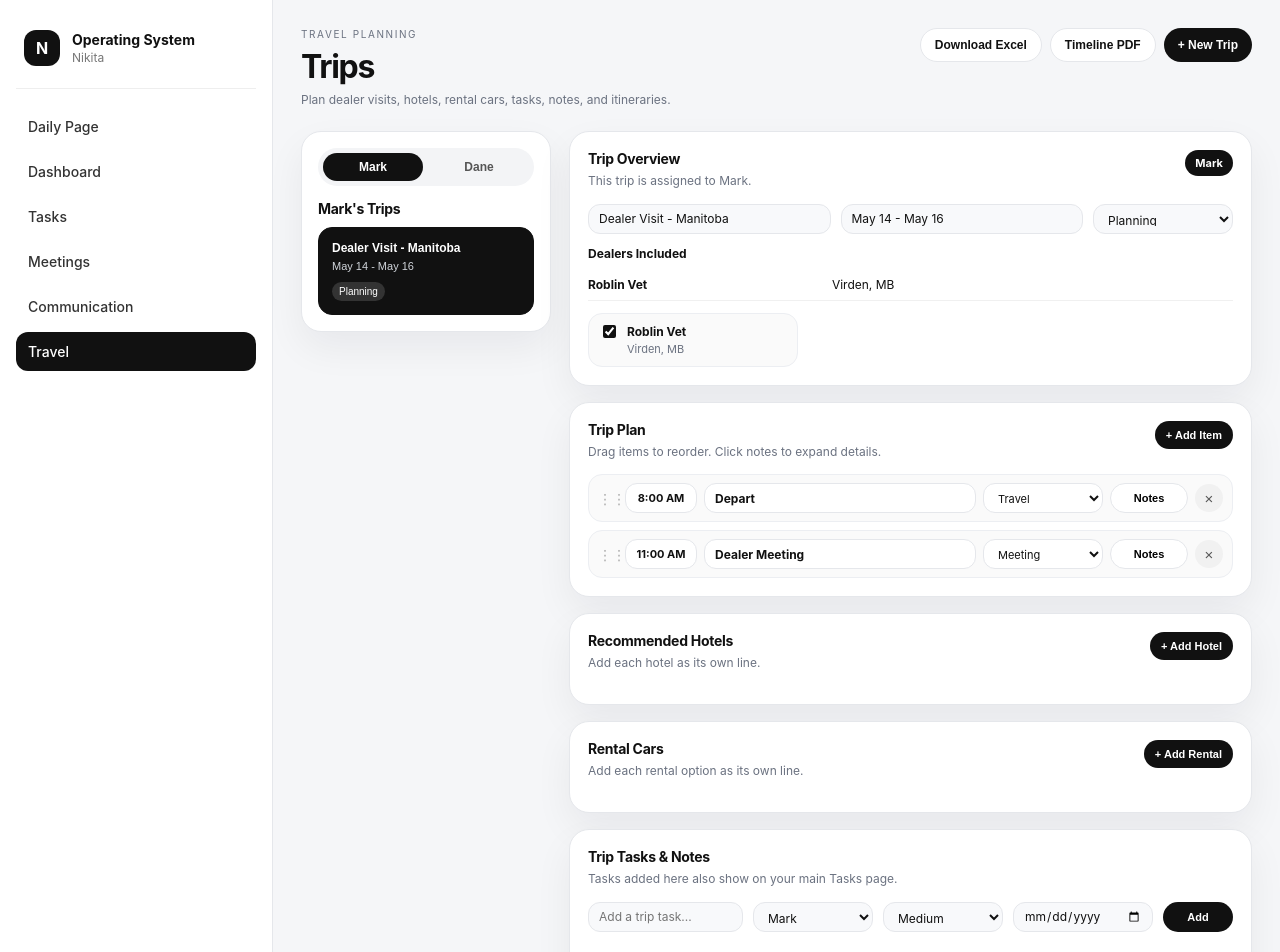
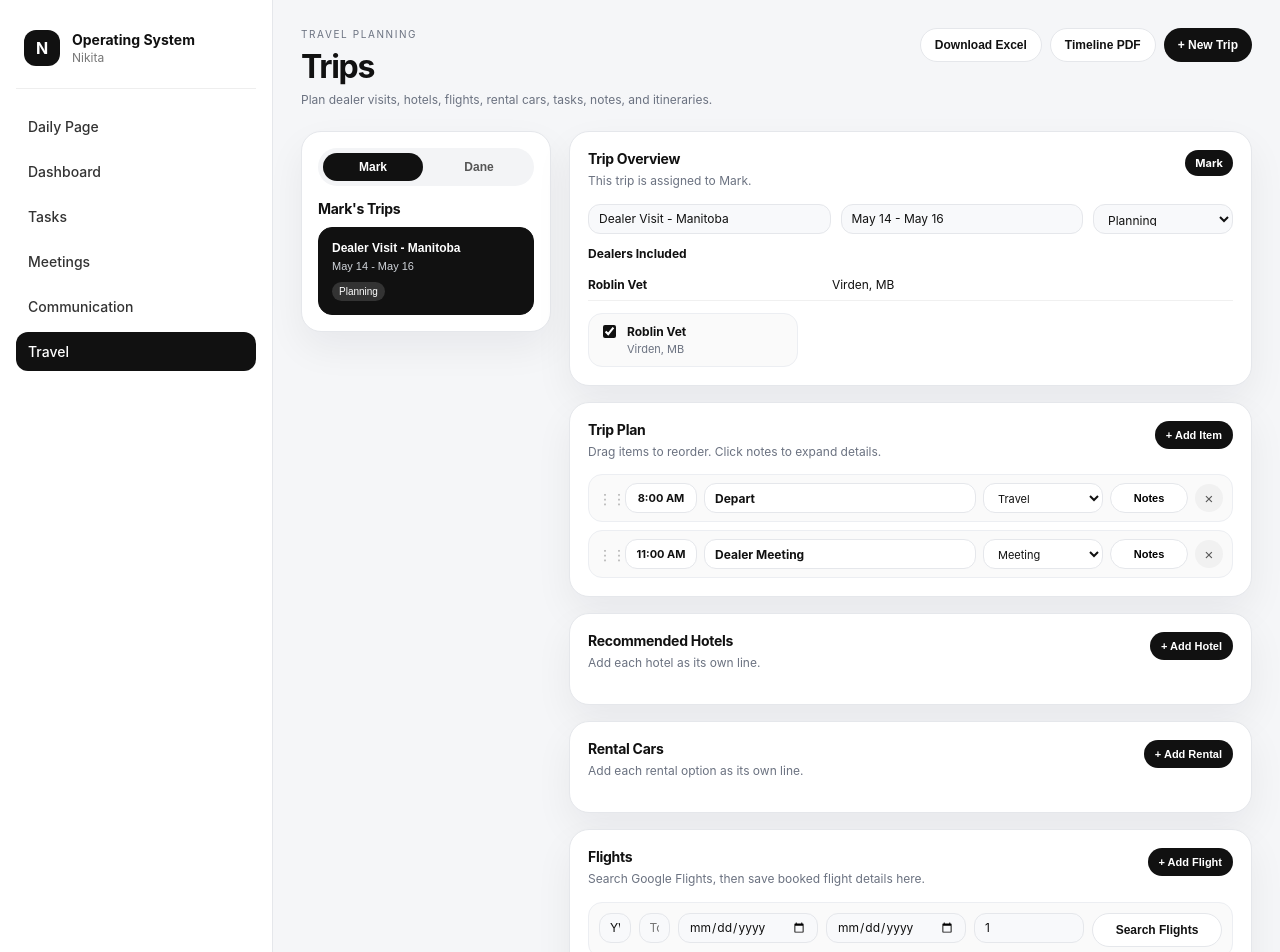
Before and after one commit to nikitaline-code/nl-operating-system, a Next.js app: page /travel in a window 1280 px wide. Shown: the top 952 px of the page. Built offline with nearby package versions, Linux system fonts and the light colour scheme.

Commit message:
Update travel.js

```diff
--- a/pages/travel.js
+++ b/pages/travel.js
@@ -57,6 +57,14 @@ export default function TravelPage() {
   const [itinerary, setItinerary] = useState(starterItinerary);
   const [hotels, setHotels] = useState([]);
   const [cars, setCars] = useState([]);
+  const [flights, setFlights] = useState([]);
+  const [flightSearch, setFlightSearch] = useState({
+    from: "YWG",
+    to: "",
+    depart: "",
+    returnDate: "",
+    passengers: "1",
+  });
   const [tripTasks, setTripTasks] = useState([]);
   const [tripNotes, setTripNotes] = useState("");
   const [newTripTask, setNewTripTask] = useState("");
@@ -108,6 +116,8 @@ export default function TravelPage() {
       if (parsed.itinerary) setItinerary(parsed.itinerary);
       if (parsed.hotels) setHotels(parsed.hotels);
       if (parsed.cars) setCars(parsed.cars);
+      if (parsed.flights) setFlights(parsed.flights);
+      if (parsed.flightSearch) setFlightSearch(parsed.flightSearch);
       if (parsed.tripTasks) setTripTasks(parsed.tripTasks);
       if (parsed.tripNotes) setTripNotes(parsed.tripNotes);
     }
@@ -124,6 +134,8 @@ export default function TravelPage() {
         itinerary,
         hotels,
         cars,
+        flights,
+        flightSearch,
         tripTasks,
         tripNotes,
       })
@@ -136,6 +148,8 @@ export default function TravelPage() {
     itinerary,
     hotels,
     cars,
+    flights,
+    flightSearch,
     tripTasks,
     tripNotes,
   ]);
@@ -306,6 +320,68 @@ export default function TravelPage() {
 
   const deleteCar = (id) => {
     setCars(cars.filter((car) => car.id !== id));
+  };
+
+  const updateFlightSearch = (field, value) => {
+    setFlightSearch({
+      ...flightSearch,
+      [field]: value,
+    });
+  };
+
+  const searchGoogleFlights = () => {
+    const query = `Flights from ${flightSearch.from} to ${flightSearch.to} departing ${flightSearch.depart}${
+      flightSearch.returnDate ? ` returning ${flightSearch.returnDate}` : ""
+    } for ${flightSearch.passengers} passenger`;
+
+    const url = `https://www.google.com/travel/flights?q=${encodeURIComponent(query)}`;
+    window.open(url, "_blank");
+  };
+
+  const addFlight = () => {
+    setFlights([
+      ...flights,
+      {
+        id: Date.now(),
+        airline: "",
+        flightNumber: "",
+        from: flightSearch.from || "",
+        to: flightSearch.to || "",
+        departTime: "",
+        arriveTime: "",
+        confirmation: "",
+        notes: "",
+      },
+    ]);
+  };
+
+  const updateFlight = (id, field, value) => {
+    setFlights(
+      flights.map((flight) =>
+        flight.id === id ? { ...flight, [field]: value } : flight
+      )
+    );
+  };
+
+  const deleteFlight = (id) => {
+    setFlights(flights.filter((flight) => flight.id !== id));
+  };
+
+  const addFlightToTripPlan = (flight) => {
+    const flightItem = {
+      id: Date.now(),
+      time: flight.departTime || "",
+      title: `${flight.airline || "Flight"} ${flight.flightNumber || ""}`.trim(),
+      type: "Flight",
+      notes: `${flight.from || ""} → ${flight.to || ""}${
+        flight.arriveTime ? ` | Arrive: ${flight.arriveTime}` : ""
+      }${flight.confirmation ? ` | Confirmation: ${flight.confirmation}` : ""}${
+        flight.notes ? ` | ${flight.notes}` : ""
+      }`,
+      open: false,
+    };
+
+    setItinerary([...itinerary, flightItem]);
   };
 
   const addTripTask = () => {
@@ -537,7 +613,7 @@ export default function TravelPage() {
             <p className="eyebrow">Travel Planning</p>
             <h1>Trips</h1>
             <p className="subtext">
-              Plan dealer visits, hotels, rental cars, tasks, notes, and itineraries.
+              Plan dealer visits, hotels, flights, rental cars, tasks, notes, and itineraries.
             </p>
           </div>
 
@@ -702,6 +778,7 @@ export default function TravelPage() {
                       onChange={(e) => updateItinerary(item.id, "type", e.target.value)}
                     >
                       <option>Travel</option>
+                      <option>Flight</option>
                       <option>Meeting</option>
                       <option>Dealer Location</option>
                       <option>Hotel</option>
@@ -823,6 +900,125 @@ export default function TravelPage() {
                     />
 
                     <button className="deleteBtn" onClick={() => deleteCar(car.id)}>
+                      ×
+                    </button>
+                  </div>
+                ))}
+              </div>
+            </section>
+
+            <section className="card wide">
+              <div className="sectionHeader">
+                <div>
+                  <h2>Flights</h2>
+                  <p>Search Google Flights, then save booked flight details here.</p>
+                </div>
+
+                <button className="smallBtn" onClick={addFlight}>
+                  + Add Flight
+                </button>
+              </div>
+
+              <div className="flightSearchGrid">
+                <input
+                  value={flightSearch.from}
+                  onChange={(e) => updateFlightSearch("from", e.target.value)}
+                  placeholder="From e.g. YWG"
+                />
+
+                <input
+                  value={flightSearch.to}
+                  onChange={(e) => updateFlightSearch("to", e.target.value)}
+                  placeholder="To e.g. YYC"
+                />
+
+                <input
+                  type="date"
+                  value={flightSearch.depart}
+                  onChange={(e) => updateFlightSearch("depart", e.target.value)}
+                />
+
+                <input
+                  type="date"
+                  value={flightSearch.returnDate}
+                  onChange={(e) => updateFlightSearch("returnDate", e.target.value)}
+                />
+
+                <input
+                  value={flightSearch.passengers}
+                  onChange={(e) => updateFlightSearch("passengers", e.target.value)}
+                  placeholder="Passengers"
+                />
+
+                <button className="secondaryBtn" onClick={searchGoogleFlights}>
+                  Search Flights
+                </button>
+              </div>
+
+              <div className="lineList">
+                {flights.map((flight) => (
+                  <div className="flightLine" key={flight.id}>
+                    <input
+                      value={flight.airline}
+                      onChange={(e) => updateFlight(flight.id, "airline", e.target.value)}
+                      placeholder="Airline"
+                    />
+
+                    <input
+                      value={flight.flightNumber}
+                      onChange={(e) =>
+                        updateFlight(flight.id, "flightNumber", e.target.value)
+                      }
+                      placeholder="Flight #"
+                    />
+
+                    <input
+                      value={flight.from}
+                      onChange={(e) => updateFlight(flight.id, "from", e.target.value)}
+                      placeholder="From"
+                    />
+
+                    <input
+                      value={flight.to}
+                      onChange={(e) => updateFlight(flight.id, "to", e.target.value)}
+                      placeholder="To"
+                    />
+
+                    <input
+                      value={flight.departTime}
+                      onChange={(e) =>
+                        updateFlight(flight.id, "departTime", e.target.value)
+                      }
+                      placeholder="Depart"
+                    />
+
+                    <input
+                      value={flight.arriveTime}
+                      onChange={(e) =>
+                        updateFlight(flight.id, "arriveTime", e.target.value)
+                      }
+                      placeholder="Arrive"
+                    />
+
+                    <input
+                      value={flight.confirmation}
+                      onChange={(e) =>
+                        updateFlight(flight.id, "confirmation", e.target.value)
+                      }
+                      placeholder="Confirm #"
+                    />
+
+                    <input
+                      value={flight.notes}
+                      onChange={(e) => updateFlight(flight.id, "notes", e.target.value)}
+                      placeholder="Notes"
+                    />
+
+                    <button className="tinyBtn" onClick={() => addFlightToTripPlan(flight)}>
+                      + Plan
+                    </button>
+
+                    <button className="deleteBtn" onClick={() => deleteFlight(flight.id)}>
                       ×
                     </button>
                   </div>
@@ -1316,6 +1512,41 @@ export default function TravelPage() {
           border-radius: 14px;
         }
 
+        .flightSearchGrid {
+          display: grid;
+          grid-template-columns: 1fr 1fr 140px 140px 110px 130px;
+          gap: 8px;
+          margin-bottom: 12px;
+          padding: 10px;
+          background: #fafafa;
+          border: 1px solid #eceef2;
+          border-radius: 14px;
+        }
+
+        .flightLine {
+          display: grid;
+          grid-template-columns: 1fr 90px 70px 70px 95px 95px 120px 1fr 68px 28px;
+          gap: 8px;
+          align-items: center;
+          padding: 8px;
+          background: #fafafa;
+          border: 1px solid #eceef2;
+          border-radius: 14px;
+        }
+
+        .tinyBtn {
+          height: 28px;
+          border: none;
+          background: #111;
+          color: #fff;
+          border-radius: 999px;
+          font-size: 10px;
+          font-weight: 700;
+          cursor: pointer;
+          padding: 0 8px;
+          white-space: nowrap;
+        }
+
         .tripTaskItem {
           display: flex;
           justify-content: space-between;
@@ -1396,9 +1627,11 @@ export default function TravelPage() {
         }
 
         .deleteBtn:hover,
-        .notesBtn:hover {
+        .notesBtn:hover,
+        .tinyBtn:hover {
           background: #111;
           color: #fff;
+          opacity: 0.9;
         }
 
         .notesBox {
@@ -1430,7 +1663,9 @@ export default function TravelPage() {
           .formGrid,
           .dealerGrid,
           .taskAddGrid,
-          .dealerSelectGrid {
+          .dealerSelectGrid,
+          .flightSearchGrid,
+          .flightLine {
             grid-template-columns: 1fr;
           }
 
```
